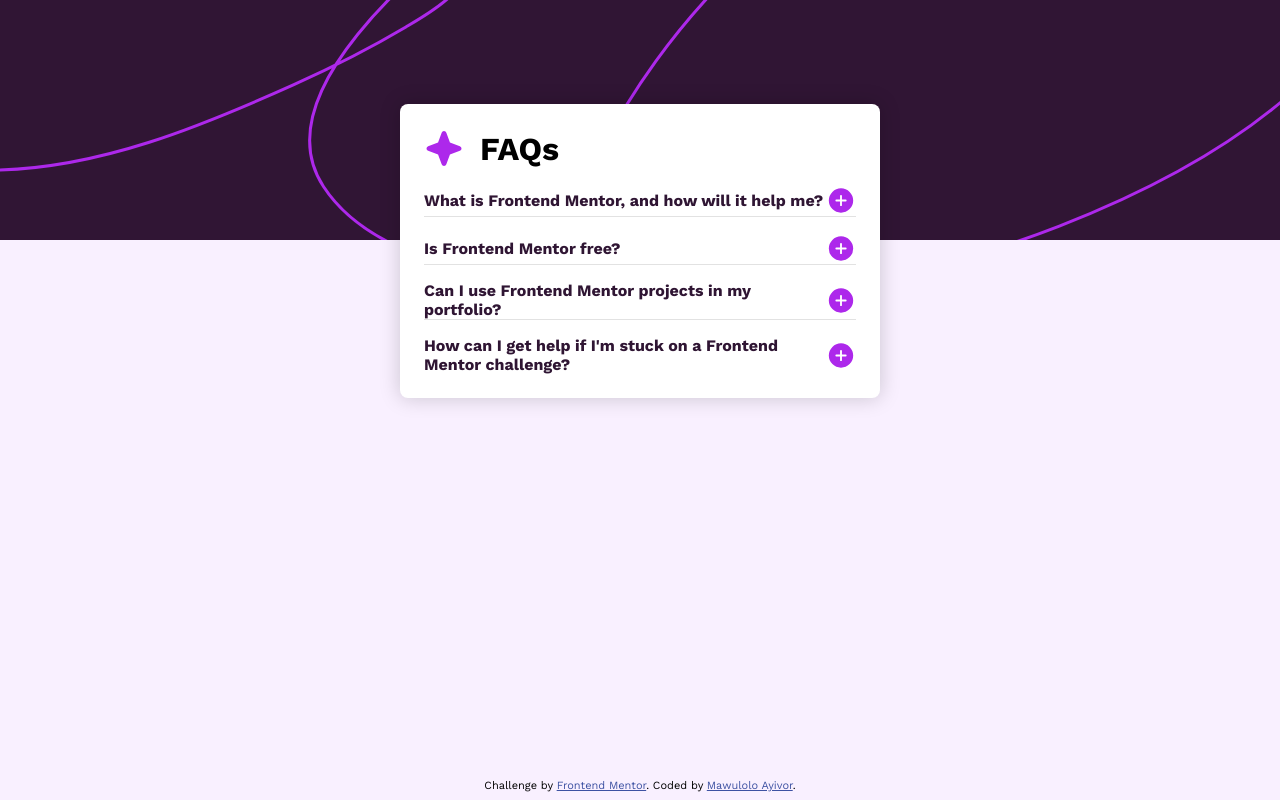
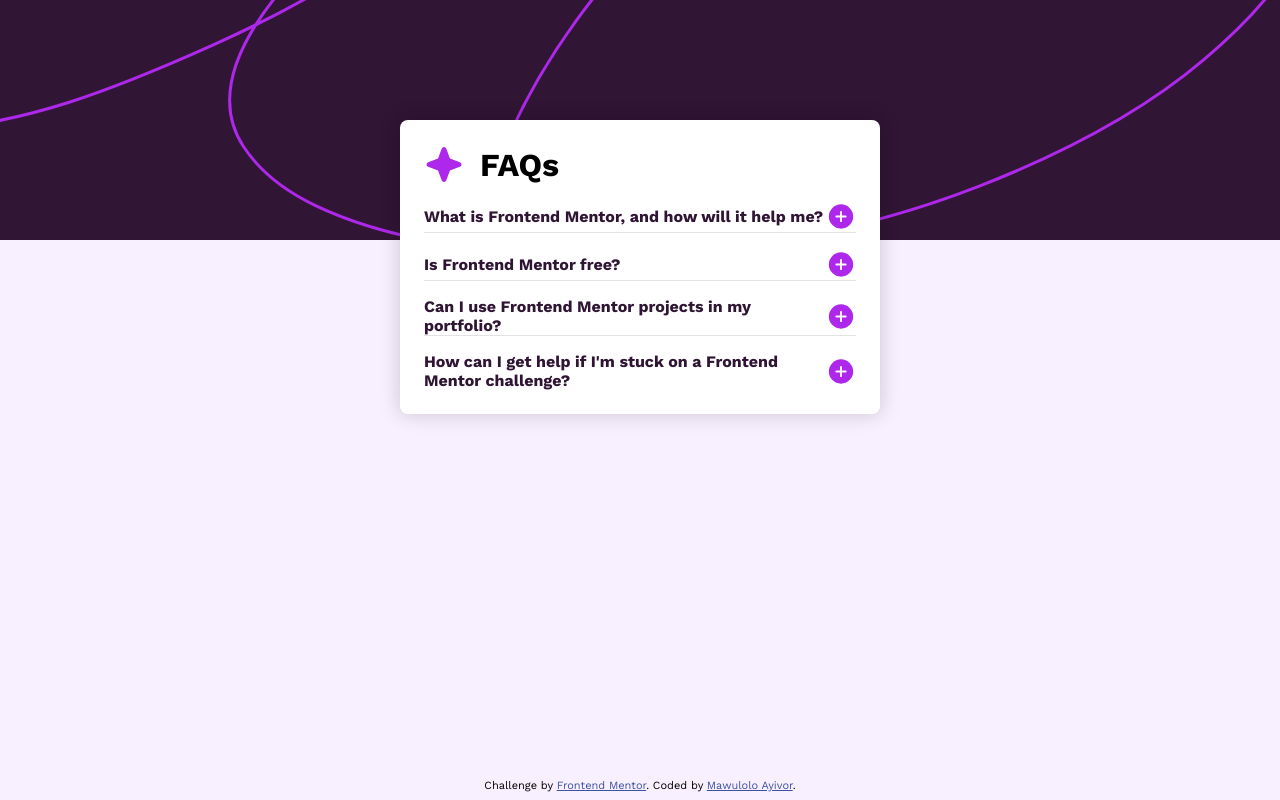
Before and after one commit to Lolontor/faq-accordion-main, a plain HTML site: page index.html in a window 1280 px wide. Drawn offline with nearby package versions, Linux system fonts and the light colour scheme.

Commit message:
Background image set to no repeat

```diff
--- a/styles/styles.css
+++ b/styles/styles.css
@@ -27,7 +27,7 @@
 }
 
 .background-img{
-    background: url(../assets/images/background-pattern-mobile.svg) ;
+    background: url(../assets/images/background-pattern-mobile.svg) no-repeat center;
     height: 30%;
     width: 100%;
     position: absolute;
@@ -43,7 +43,7 @@
     border-radius: .5rem;
     padding: 1.5rem;
     position: absolute;
-    top: 6.5rem;
+    top: 7.5rem;
     display: flex;
     flex-direction: column;
     gap: 1rem;
@@ -130,12 +130,12 @@
     color: hsl(228, 45%, 44%);
 }
 
-@media (width > 720px){
+@media (width >= 400px){
     body{
         font-size: 16px;
     }
     .background-img{
-        background: url(../assets/images/background-pattern-desktop.svg) ;
+        background: url(../assets/images/background-pattern-desktop.svg) no-repeat center;
     }
 
 }
```
